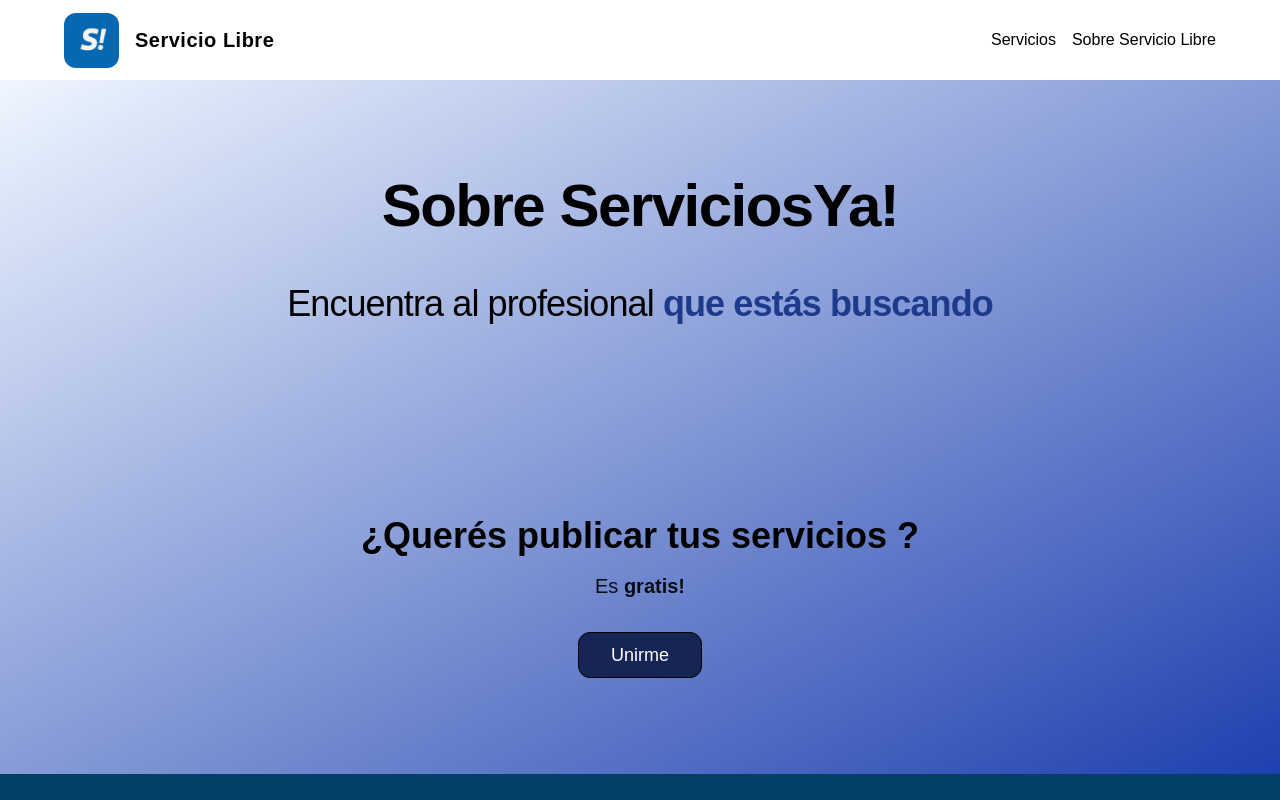
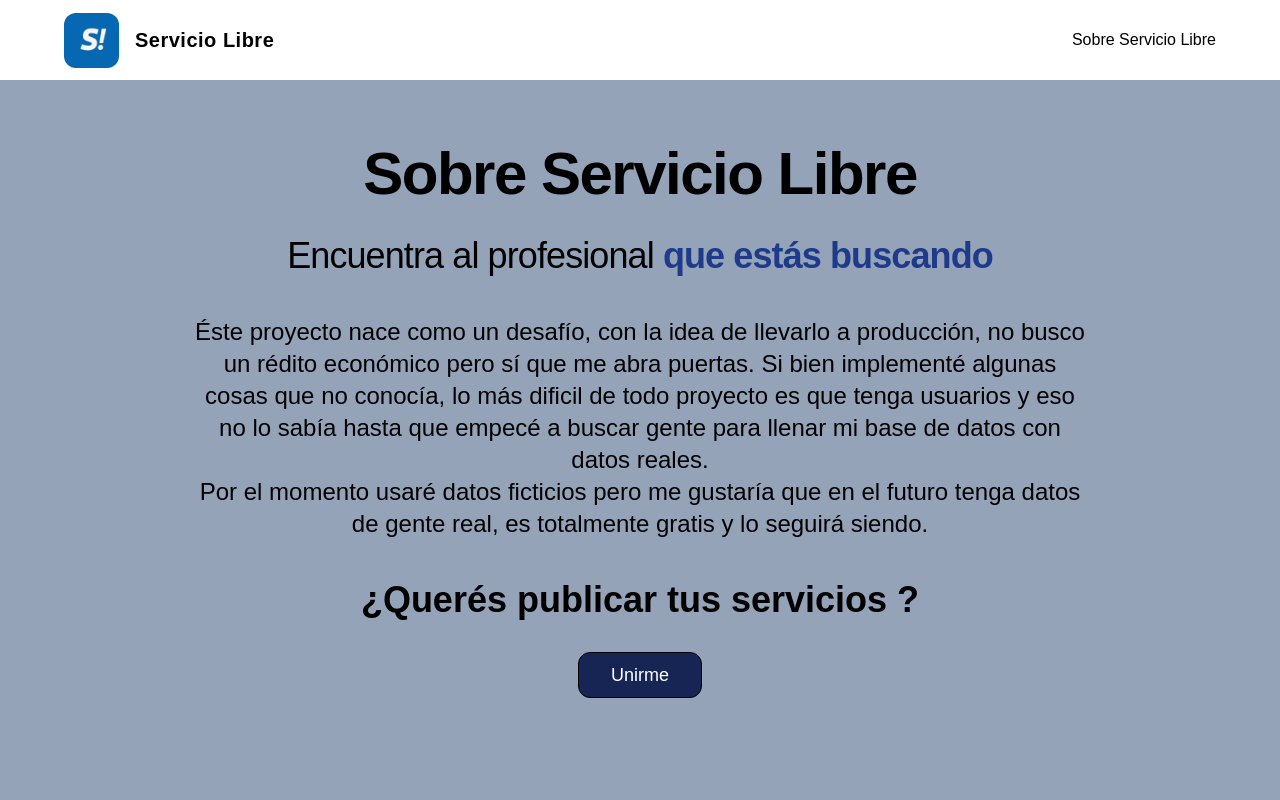
Before and after one commit to arondiaz/ican, a Next.js app in the folder frontend/: page /about in a window 1280 px wide. Shown: the top 800 px of the page. Built offline with nearby package versions, Linux system fonts and the light colour scheme.

Commit message:
updated about page and navbar

```diff
--- a/frontend/src/app/about/page.tsx
+++ b/frontend/src/app/about/page.tsx
@@ -1,23 +1,22 @@
 import React from "react";
 import Navbar from "../components/Navbar";
-import Footer from "../components/Footer";
 import Header from "../components/Header";
 import Button from "../components/Button";
+import Link from "next/link";
 
 const page = () => {
-
   return (
     <>
       <Navbar />
 
-      <section className="w-full bg-gradient-to-tl from-blue-800  to-blue-50">
-        <div className="py-16 md:py-24  ">
+      <section className="w-full ">
+        <div className="pt-16 ">
           <div className="container px-4 md:px-6">
             <div className="max-w-4xl mx-auto text-center space-y-8">
               <div className="space-y-4">
                 <Header
-                  title="Sobre ServiciosYa!"
-                  className="text-4xl md:text-5xl lg:text-6xl font-bold tracking-tight mb-12"
+                  title="Sobre Servicio Libre"
+                  className="text-4xl md:text-5xl lg:text-6xl font-bold tracking-tight mb-8"
                 />
                 <h2 className="text-3xl md:text-4xl tracking-tight">
                   Encuentra al profesional
@@ -26,32 +25,45 @@ const page = () => {
                     que estás buscando
                   </span>
                 </h2>
+                <h4 className="text-2xl pt-6">
+                  Éste proyecto nace como un desafío, con la idea de llevarlo a
+                  producción, no busco un rédito económico pero sí que me abra
+                  puertas. Si bien implementé algunas cosas que no conocía, lo
+                  más dificil de todo proyecto es que tenga usuarios y eso no lo
+                  sabía hasta que empecé a buscar gente para llenar mi base de
+                  datos con datos reales.
+                  <br />
+                  Por el momento usaré datos ficticios pero me gustaría que en
+                  el futuro tenga datos de gente real, es totalmente gratis y lo
+                  seguirá siendo.
+                </h4>
               </div>
             </div>
           </div>
         </div>
 
-        <div className="py-16 md:py-24 bg-primary text-primary-foreground">
+        <div className="py-10  bg-primary text-primary-foreground">
           <div className="container px-4 md:px-6">
             <div className="max-w-4xl mx-auto text-center space-y-8">
               <div className="space-y-4">
                 <h2 className="text-3xl md:text-4xl font-bold">
                   ¿Querés publicar tus servicios ?
                 </h2>
-                <p className="text-xl opacity-90 max-w-2xl mx-auto">
-                  Es <span className="font-bold">gratis!</span>
-                </p>
               </div>
               <div className="flex flex-col sm:flex-row gap-4 justify-center">
-                <Button variant="primary" className="text-lg px-8">
-                  Unirme
-                </Button>
+                <Link
+                  href="https://docs.google.com/forms/d/e/1FAIpQLSeOwhnVO0-E2z96xMZjgO61q4Uq6jv4YXvloeEm8cW8LTXjKg/viewform?usp=header"
+                  target="blank"
+                >
+                  <Button variant="primary" className="text-lg px-8">
+                    Unirme
+                  </Button>
+                </Link>
               </div>
             </div>
           </div>
         </div>
       </section>
-      <Footer />
     </>
   );
 };
--- a/frontend/src/app/components/Navbar.tsx
+++ b/frontend/src/app/components/Navbar.tsx
@@ -4,7 +4,6 @@ import Image from "next/image";
 import S from "../assets/s.png";
 
 const navItems = [
-  { href: "/servicios", name: "Servicios" },
   { href: "/about", name: "Sobre Servicio Libre" },
 ];
 
```
